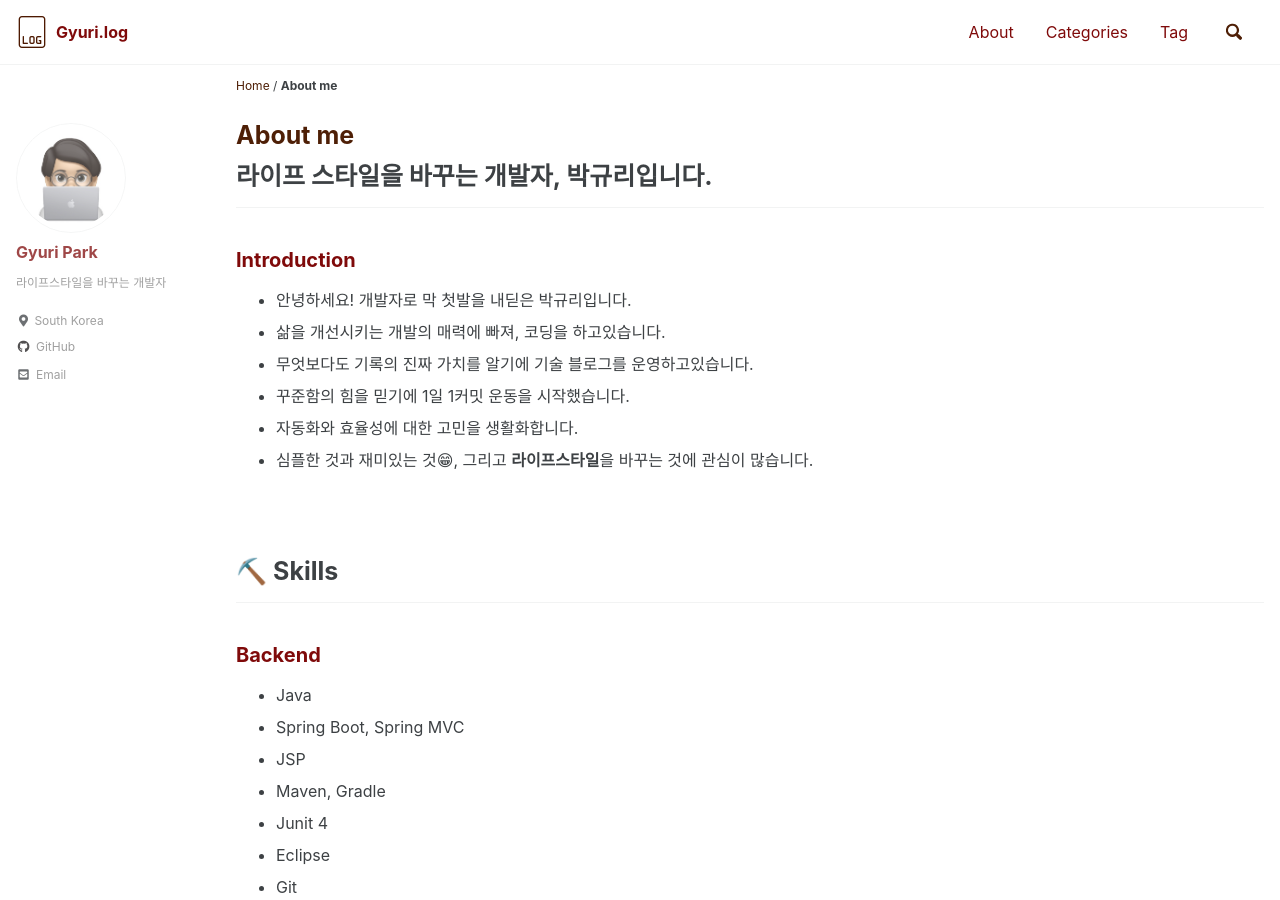
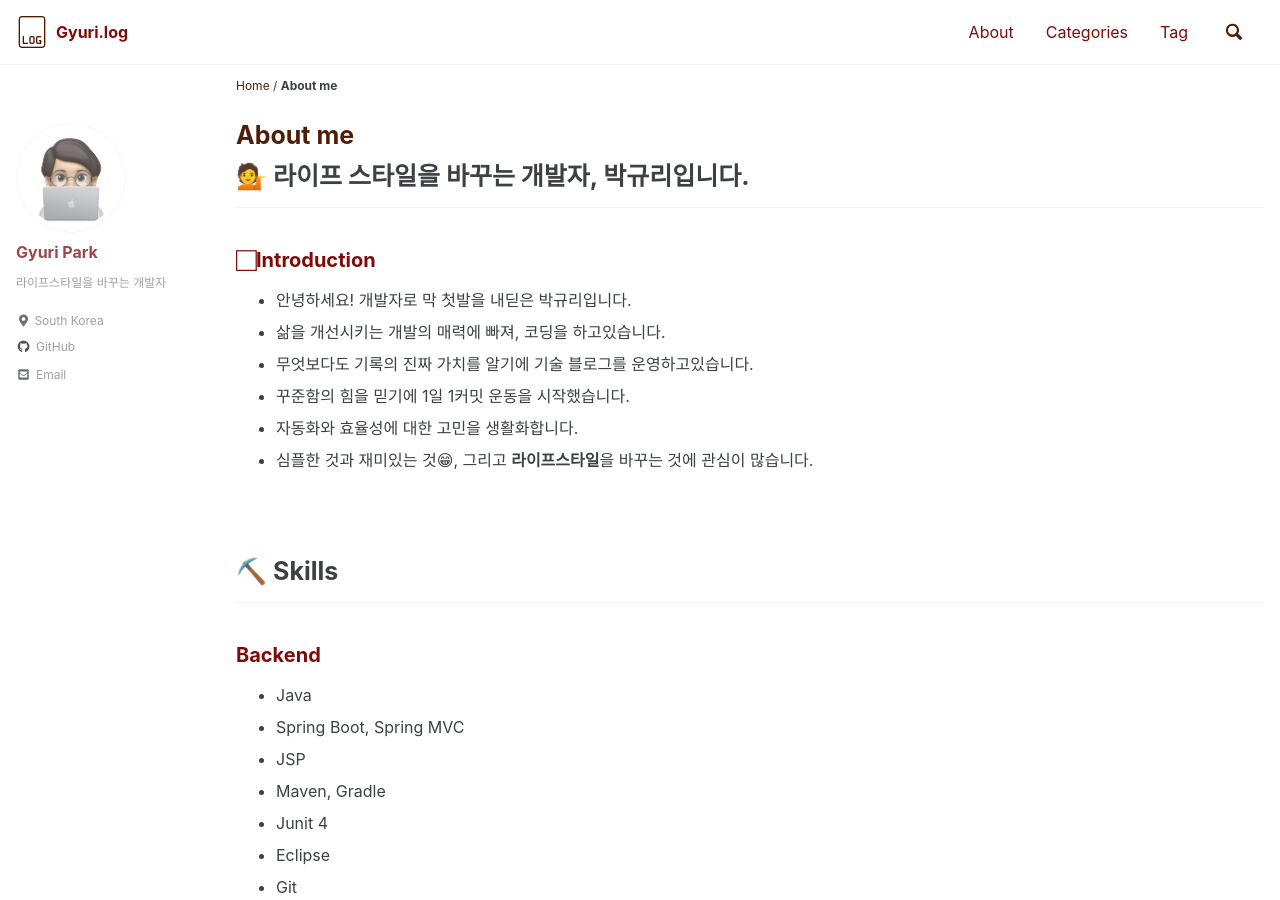
Before and after one commit to gyuripk/blog, a Jekyll site: the page built from _pages/about.md, in a window 1280 px wide and 900 px high. Built offline with Jekyll 4.4.1, drawn with Linux system fonts in a browser that asks for light colours; cached includes are drawn as plain includes.

```diff
--- a/_pages/about.md
+++ b/_pages/about.md
@@ -5,9 +5,9 @@ layout : archive
 author_profile : true
 ---
 
-# 라이프 스타일을 바꾸는 개발자, 박규리입니다.
+# 💁 라이프 스타일을 바꾸는 개발자, 박규리입니다.
 ---
-## Introduction
+## 🏻Introduction
 
 - 안녕하세요! 개발자로 막 첫발을 내딛은 박규리입니다.
 - 삶을 개선시키는 개발의 매력에 빠져, 코딩을 하고있습니다.
```
